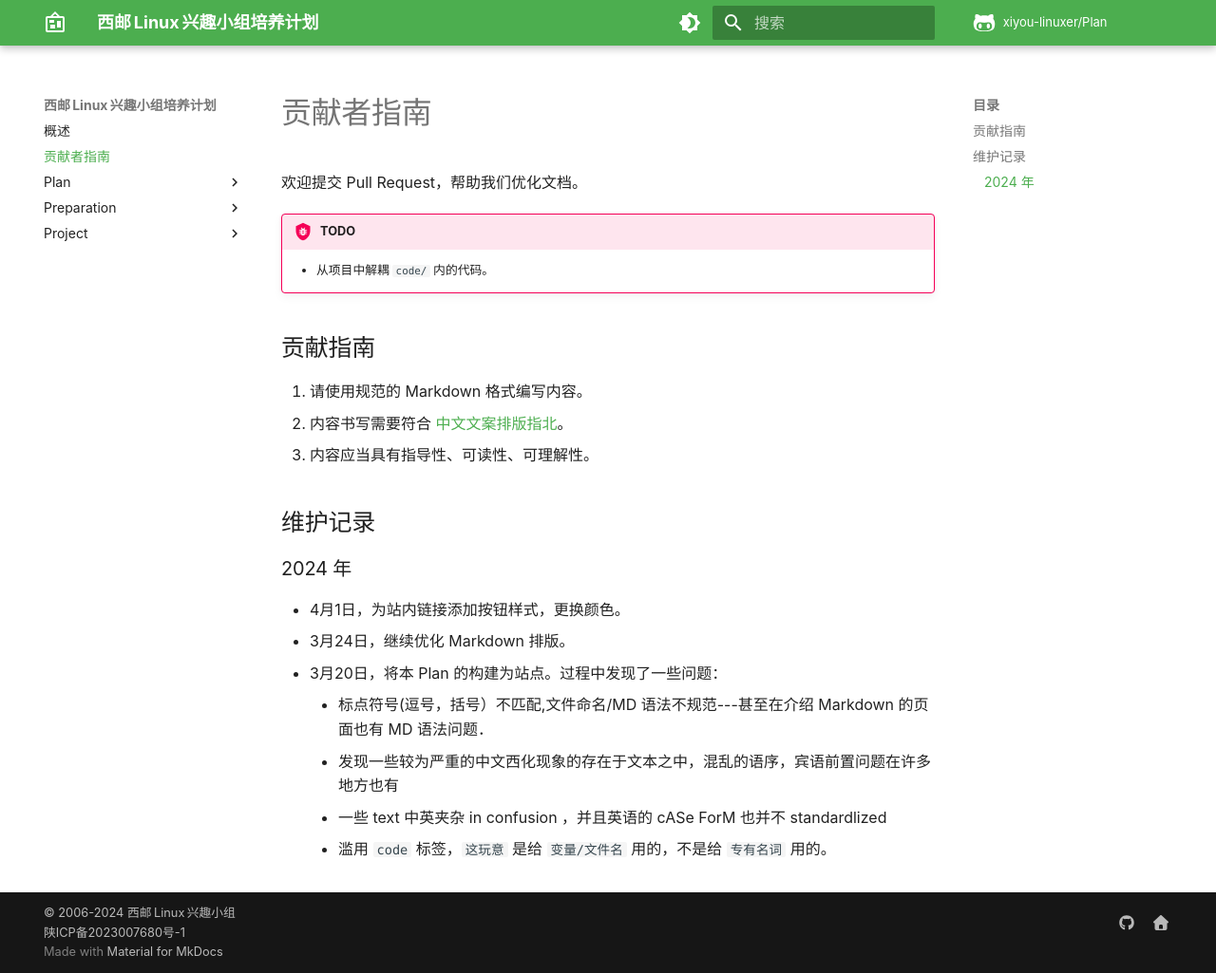
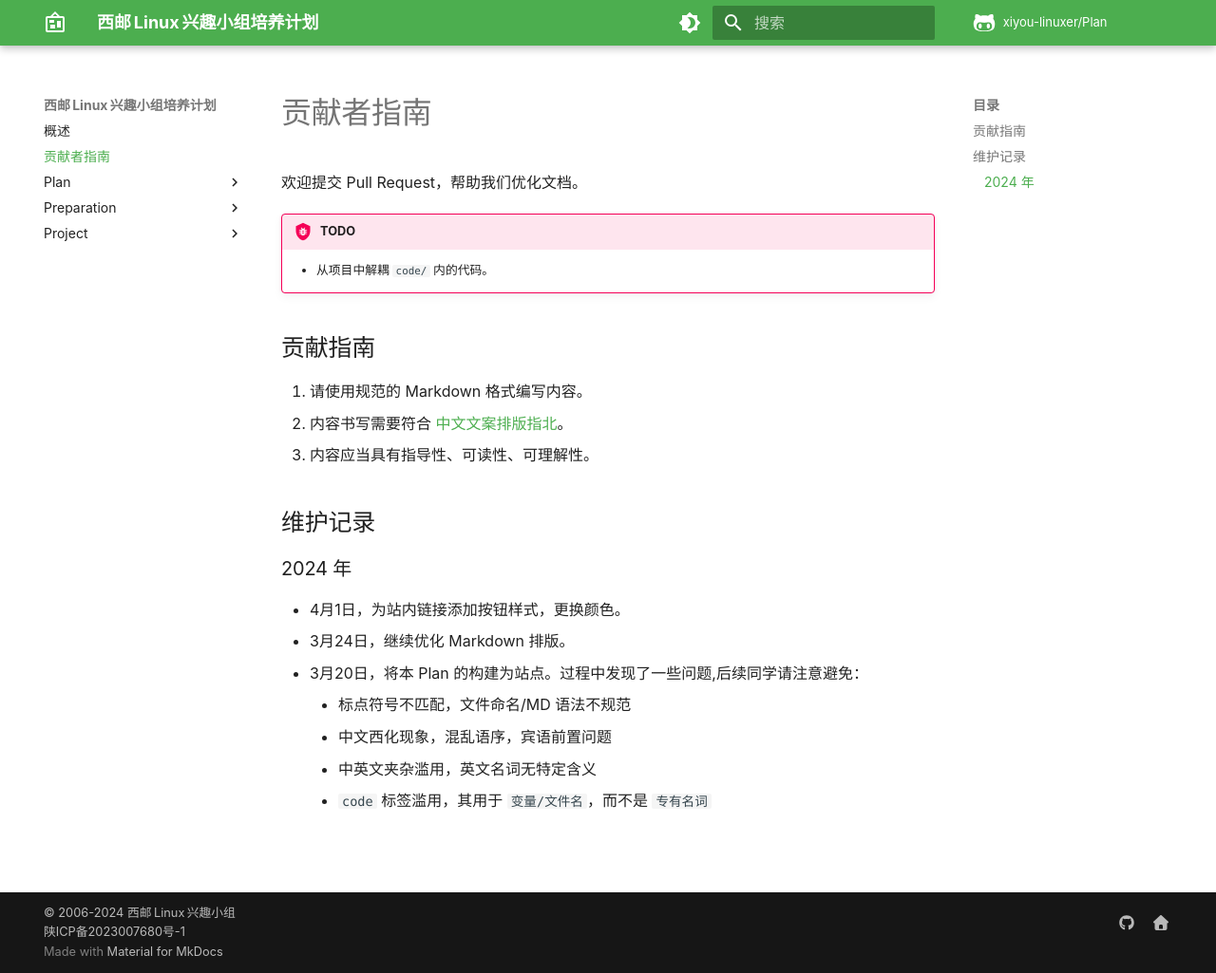
Before and after one commit to xiyou-linuxer/Plan, an MkDocs documentation site: the page built from docs/contribute.md, in a window 1280 px wide and 1025 px high. Shown: the whole window at 95% size. Built offline with MkDocs 1.6.1 and Material for MkDocs 9.7.7, drawn with Linux system fonts in a browser that asks for light colours; comment, search, counter and statistics services are not loaded.

Commit message:
feat: 增加业务框架介绍 & 表达优化 (#45)

```diff
--- a/docs/contribute.md
+++ b/docs/contribute.md
@@ -17,8 +17,8 @@
 
 - 4月1日，为站内链接添加按钮样式，更换颜色。
 - 3月24日，继续优化 Markdown 排版。
-- 3月20日，将本 Plan 的构建为站点。过程中发现了一些问题：
-    - 标点符号(逗号，括号）不匹配,文件命名/MD 语法不规范---甚至在介绍 Markdown 的页面也有 MD 语法问题．
-    - 发现一些较为严重的中文西化现象的存在于文本之中，混乱的语序，宾语前置问题在许多地方也有
-    - 一些 text 中英夹杂 in confusion ，并且英语的 cASe ForM 也并不 standardlized
-    - 滥用 `code` 标签，`这玩意` 是给 `变量/文件名` 用的，不是给 `专有名词` 用的。
+- 3月20日，将本 Plan 的构建为站点。过程中发现了一些问题,后续同学请注意避免：
+    - 标点符号不匹配，文件命名/MD 语法不规范
+    - 中文西化现象，混乱语序，宾语前置问题
+    - 中英文夹杂滥用，英文名词无特定含义
+    - `code` 标签滥用，其用于 `变量/文件名`，而不是 `专有名词`
```
Also changed, not shown: docs/plan/plan8-server.md (+10 -0 lines), 1 other file.
